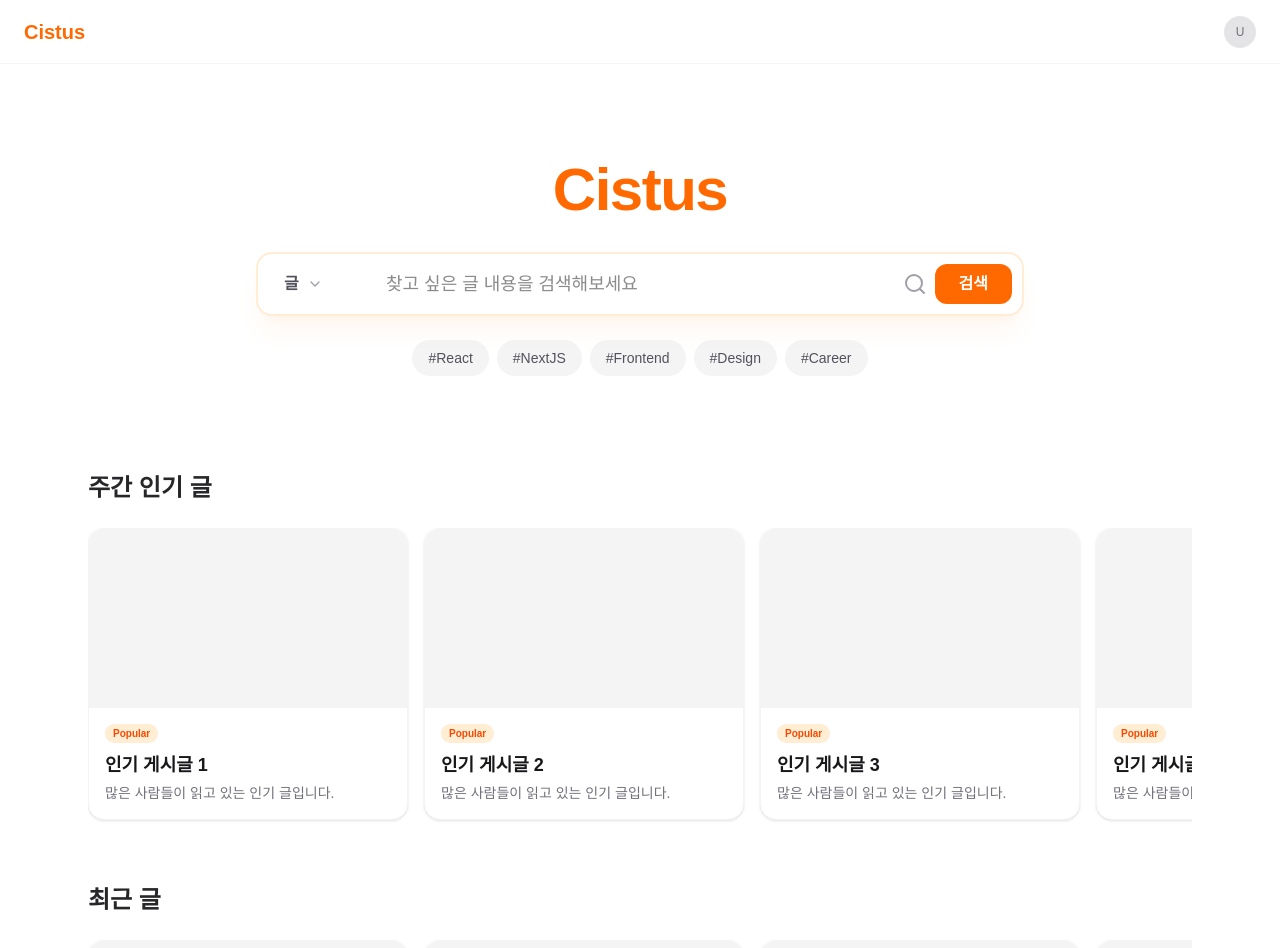
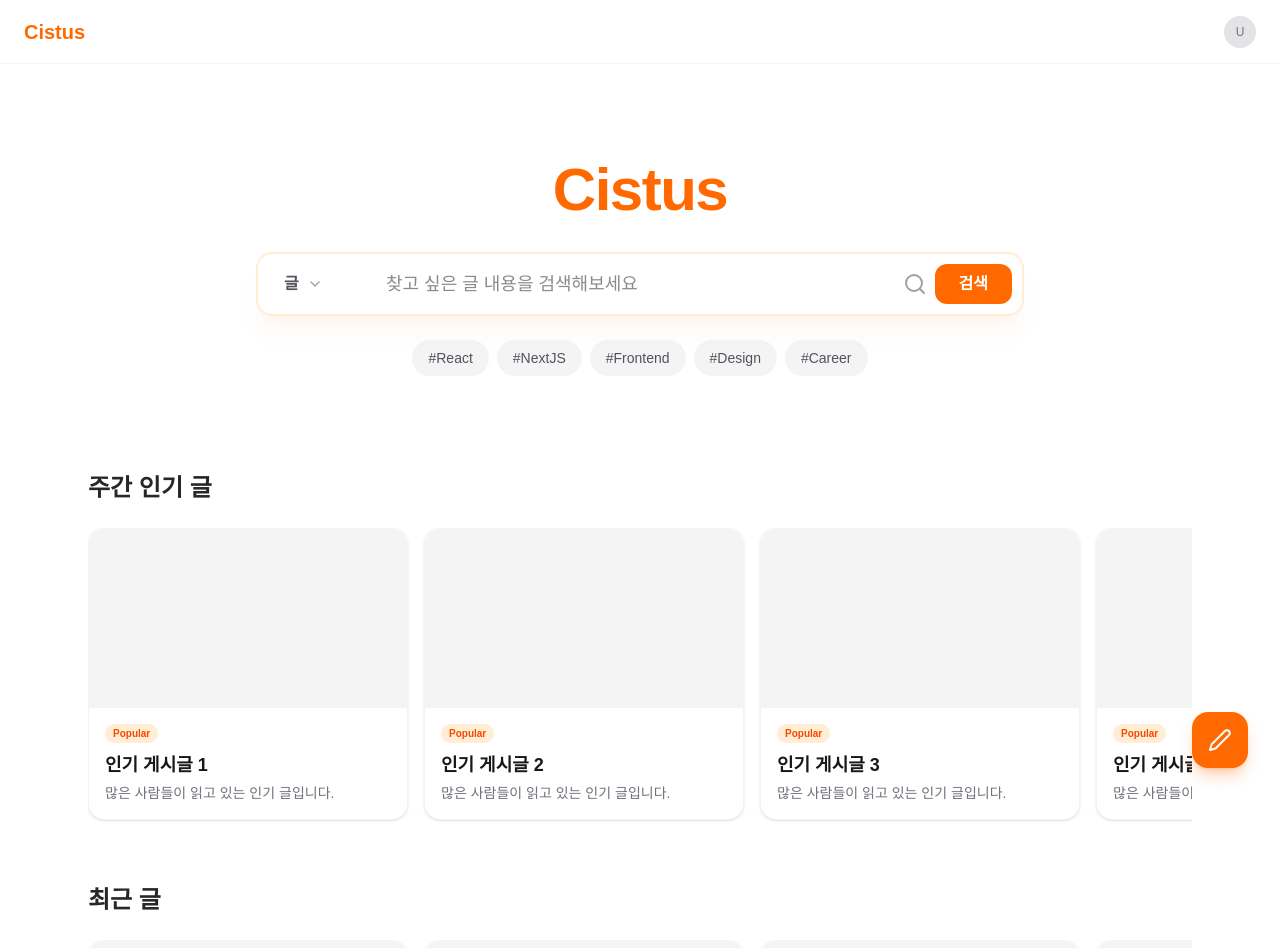
Before and after one commit to yee2know/BACKSTEP_FE, a Next.js app: page / in a window 1280 px wide. Shown: the top 948 px of the page. Built offline with nearby package versions, Linux system fonts and the light colour scheme.

Commit message:
feature:글쓰기 버튼

```diff
--- a/app/page.tsx
+++ b/app/page.tsx
@@ -1,6 +1,7 @@
 "use client";
 
 import { useState, useEffect } from "react";
+import Link from "next/link";
 import { Navbar } from "./_components/Navbar";
 
 export default function MainPage() {
@@ -187,6 +188,14 @@ export default function MainPage() {
           </section>
         </div>
       </main>
+
+      {/* Floating Action Button */}
+      <Link
+        href="/post-publish"
+        className="fixed bottom-8 right-8 z-50 flex h-14 w-14 items-center justify-center rounded-2xl bg-orange-500 text-white shadow-lg shadow-orange-500/30 transition-all hover:scale-110 hover:bg-orange-600 hover:shadow-orange-500/50"
+      >
+        <PencilIcon className="h-6 w-6" />
+      </Link>
     </div>
   );
 }
@@ -225,3 +234,20 @@ function ChevronDownIcon({ className }: { className?: string }) {
     </svg>
   );
 }
+
+function PencilIcon({ className }: { className?: string }) {
+  return (
+    <svg
+      xmlns="http://www.w3.org/2000/svg"
+      viewBox="0 0 24 24"
+      fill="none"
+      stroke="currentColor"
+      strokeWidth="2"
+      strokeLinecap="round"
+      strokeLinejoin="round"
+      className={className}
+    >
+      <path d="M17 3a2.828 2.828 0 1 1 4 4L7.5 20.5 2 22l1.5-5.5L17 3z" />
+    </svg>
+  );
+}
--- a/app/profile/page.tsx
+++ b/app/profile/page.tsx
@@ -43,9 +43,17 @@ export default function ProfilePage() {
                 {/* Edit Button */}
                 <Link
                   href="/profile-edit"
-                  className="mb-8 flex w-full items-center justify-center rounded-xl border-2 border-zinc-200 bg-white py-3 font-bold text-zinc-700 transition-all hover:border-orange-500 hover:text-orange-500 hover:shadow-lg hover:shadow-orange-500/10"
+                  className="mb-4 flex w-full items-center justify-center rounded-xl border-2 border-zinc-200 bg-white py-3 font-bold text-zinc-700 transition-all hover:border-orange-500 hover:text-orange-500 hover:shadow-lg hover:shadow-orange-500/10"
                 >
                   프로필 편집
+                </Link>
+
+                {/* Write Post Button */}
+                <Link
+                  href="/post-publish"
+                  className="mb-8 flex w-full items-center justify-center rounded-xl bg-orange-500 py-3 font-bold text-white transition-all hover:bg-orange-600 hover:shadow-lg hover:shadow-orange-500/20"
+                >
+                  글 쓰기
                 </Link>
               </div>
             </div>
```
